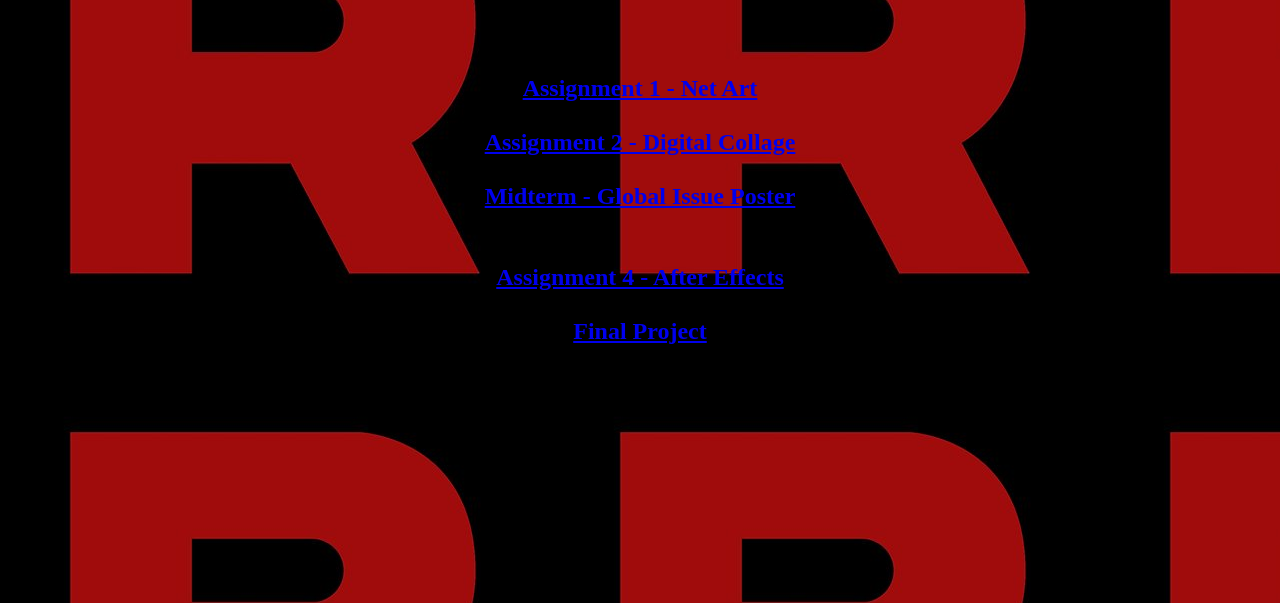
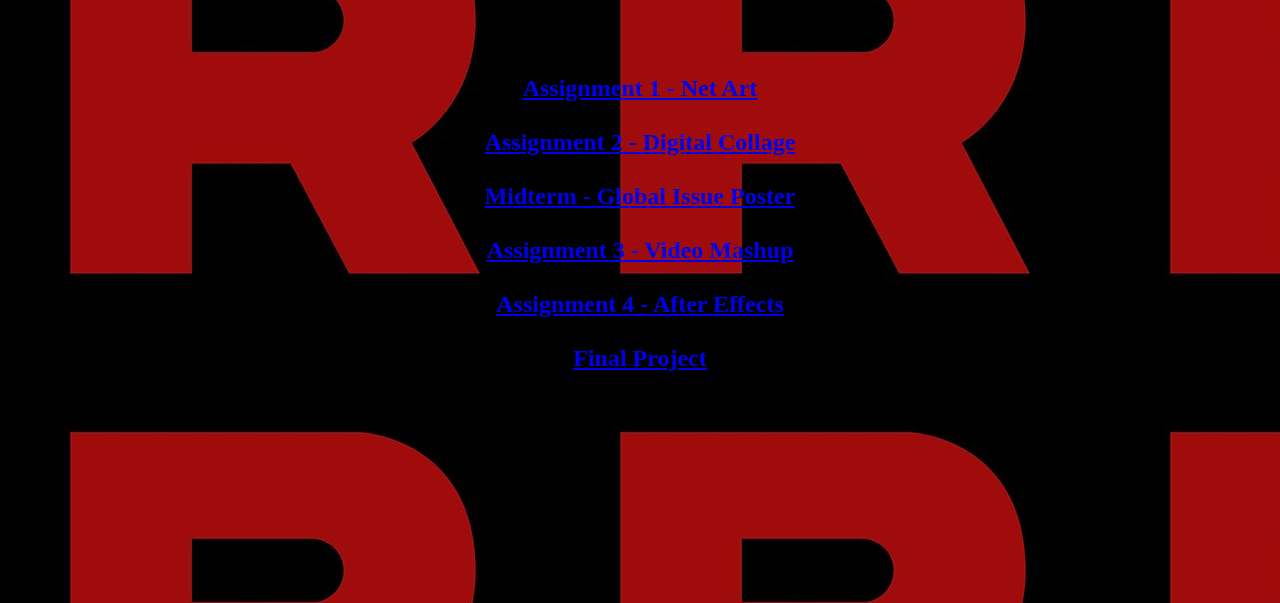
Before and after one commit to Leslie122/Leslie122.github.io, a plain HTML site: page index.html in a window 1280 px wide. Shown: the part 197-800 px from the top of the page. Drawn offline with Linux system fonts and the light colour scheme.

Commit message:
Update index.html

```diff
--- a/index.html
+++ b/index.html
@@ -29,7 +29,7 @@
   </br></br>
   <a href="https://our-jenny-universe.tumblr.com/post/188369699428/the-issue-of-plastic-pollution-is-the-ocean-is-a">Midterm - Global Issue Poster</a>
   </br></br>
-  <a href="https://www.youtube.com/watch?v=Pe8tObYnzOs>Assignment 3 - Video Mashup </a>
+  <a href="https://www.youtube.com/watch?v=Pe8tObYnzOs">Assignment 3 - Video Mashup </a>
   <br><br>
   <a href="MyMood.gif">Assignment 4 - After Effects</a>
   </br></br>
```
